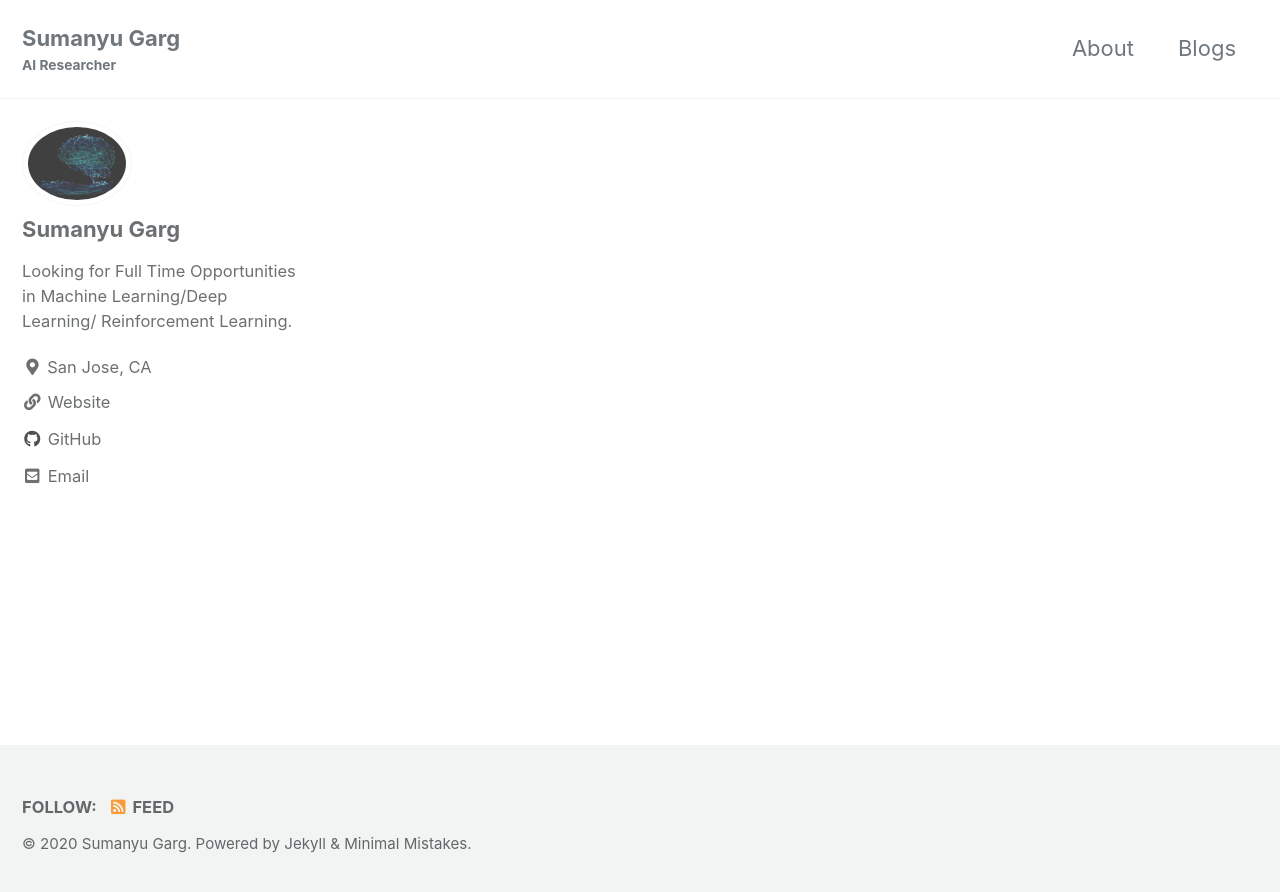
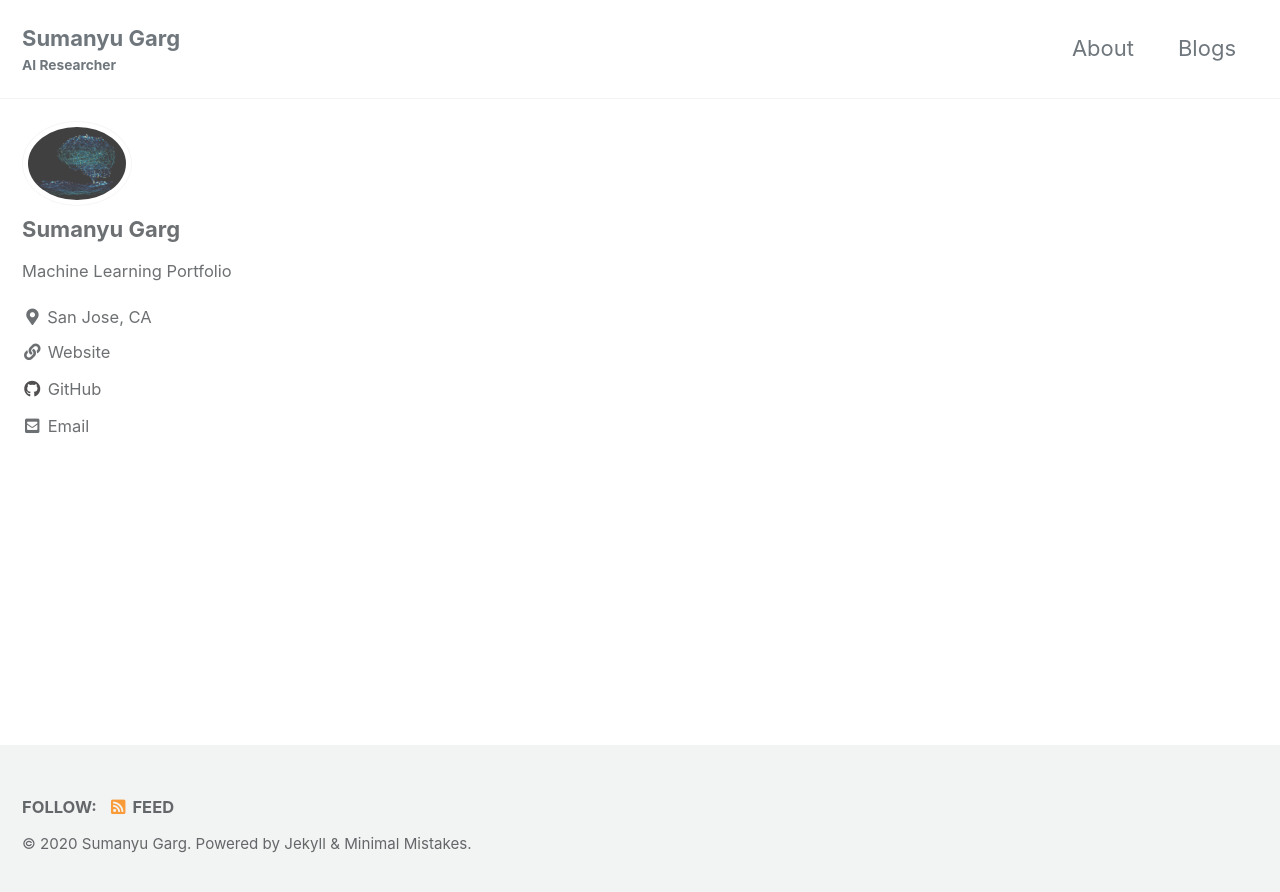
Before and after one commit to sumanyu-21/sumanyu-21.github.io, a Jekyll site: the page built from index.html, in a window 1280 px wide. Shown: the top 892 px of the page. Built offline with Jekyll 4.4.1, drawn with Linux system fonts in a browser that asks for light colours; cached includes are drawn as plain includes; the list of posts is cut into pages by our own code.

Commit message:
Update _config.yml

```diff
--- a/_config.yml
+++ b/_config.yml
@@ -95,7 +95,7 @@ analytics:
 author:
   name             : "Sumanyu Garg"
   avatar           : "/Images/AI.jpg"
-  bio              : "Looking for Full Time Opportunities in Machine Learning/Deep Learning/ Reinforcement Learning."
+  bio              : "Machine Learning Portfolio"
   location         : "San Jose, CA"
   email            : "sumgarg@iu.edu"
   links:
```
